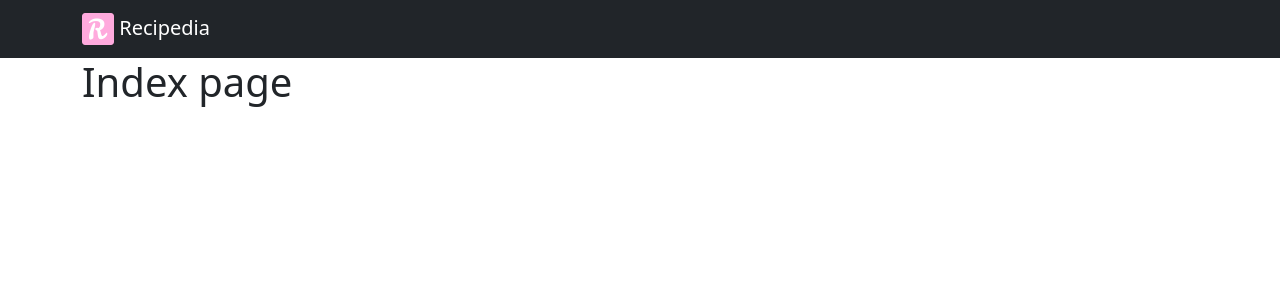
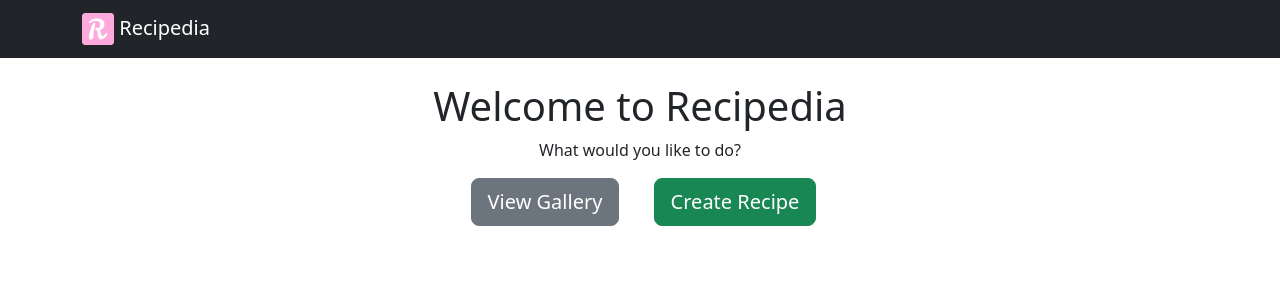
Before and after one commit to segarciat/Recipedia, a React (Create React App) app in the folder frontend/: page / in a window 1280 px wide. Shown: the top 300 px of the page. Built offline with nearby package versions, Linux system fonts and the light colour scheme.

Commit message:
Welcome component, and search button that links to /gallery route

```diff
--- a/frontend/src/App.js
+++ b/frontend/src/App.js
@@ -1,7 +1,6 @@
 import React from 'react';
 
 import { Outlet } from 'react-router-dom';
-import { Container } from 'react-bootstrap';
 import 'bootstrap/dist/css/bootstrap.min.css';
 import Header from './components/Header';
 
@@ -9,9 +8,7 @@ function App() {
   return (
     <React.Fragment>
       <Header title="Recipedia" />
-      <Container>
-        <Outlet />
-      </Container>
+      <Outlet />
     </React.Fragment>
   );
 }
--- /dev/null
+++ b/frontend/src/components/Welcome.js
@@ -0,0 +1,10 @@
+const Welcome = () => {
+  return (
+    <div class="mt-4 text-center">
+      <h1>Welcome to Recipedia</h1>
+      <p>What would you like to do?</p>
+    </div>
+  );
+};
+
+export default Welcome;
--- a/frontend/src/routes/Gallery.js
+++ b/frontend/src/routes/Gallery.js
@@ -21,7 +21,8 @@ const Gallery = () => {
     setQuery('');
   };
   return (
-    <div>
+    <Container>
+      <h1 className="mt-4">Recipe Gallery</h1>
       <Search
         query={query}
         setQuery={setQuery}
@@ -36,7 +37,7 @@ const Gallery = () => {
           ))}
         </Row>
       </Container>
-    </div>
+    </Container>
   );
 };
 
--- a/frontend/src/routes/Index.js
+++ b/frontend/src/routes/Index.js
@@ -1,5 +1,28 @@
+import React from 'react';
+import { Link } from 'react-router-dom';
+import { Container, Row, Col, Button } from 'react-bootstrap';
+import Welcome from '../components/Welcome';
+
 const Index = () => {
-  return <h1>Index page</h1>;
+  return (
+    <Container>
+      <Welcome />
+      <Row xs={1} md={2} className="justify-content-center">
+        <Col md={6} lg={2} className="d-flex justify-content-center">
+          <Link to="/gallery">
+            <Button variant="secondary" size="lg">
+              View Gallery
+            </Button>
+          </Link>
+        </Col>
+        <Col md={6} lg={2} className="d-flex justify-content-center">
+          <Button variant="success" size="lg">
+            Create Recipe
+          </Button>
+        </Col>
+      </Row>
+    </Container>
+  );
 };
 
 export default Index;
```
